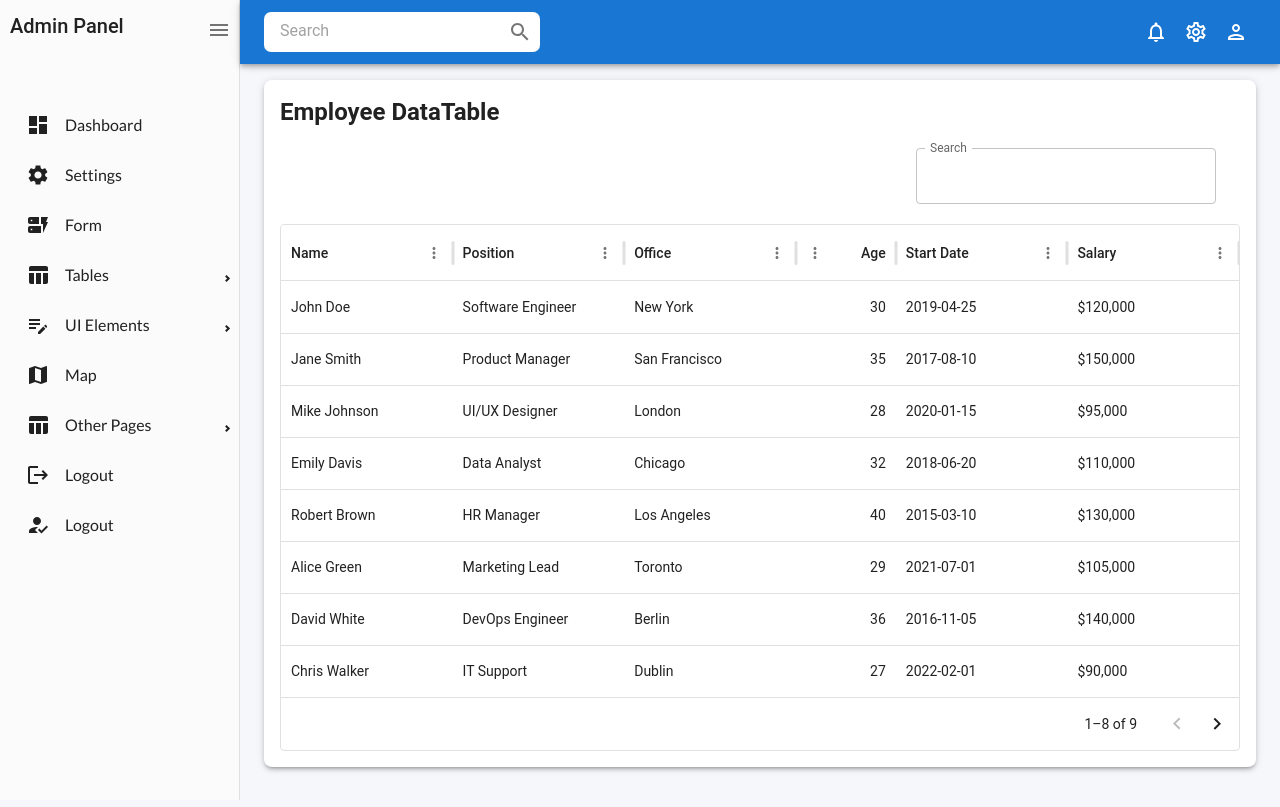
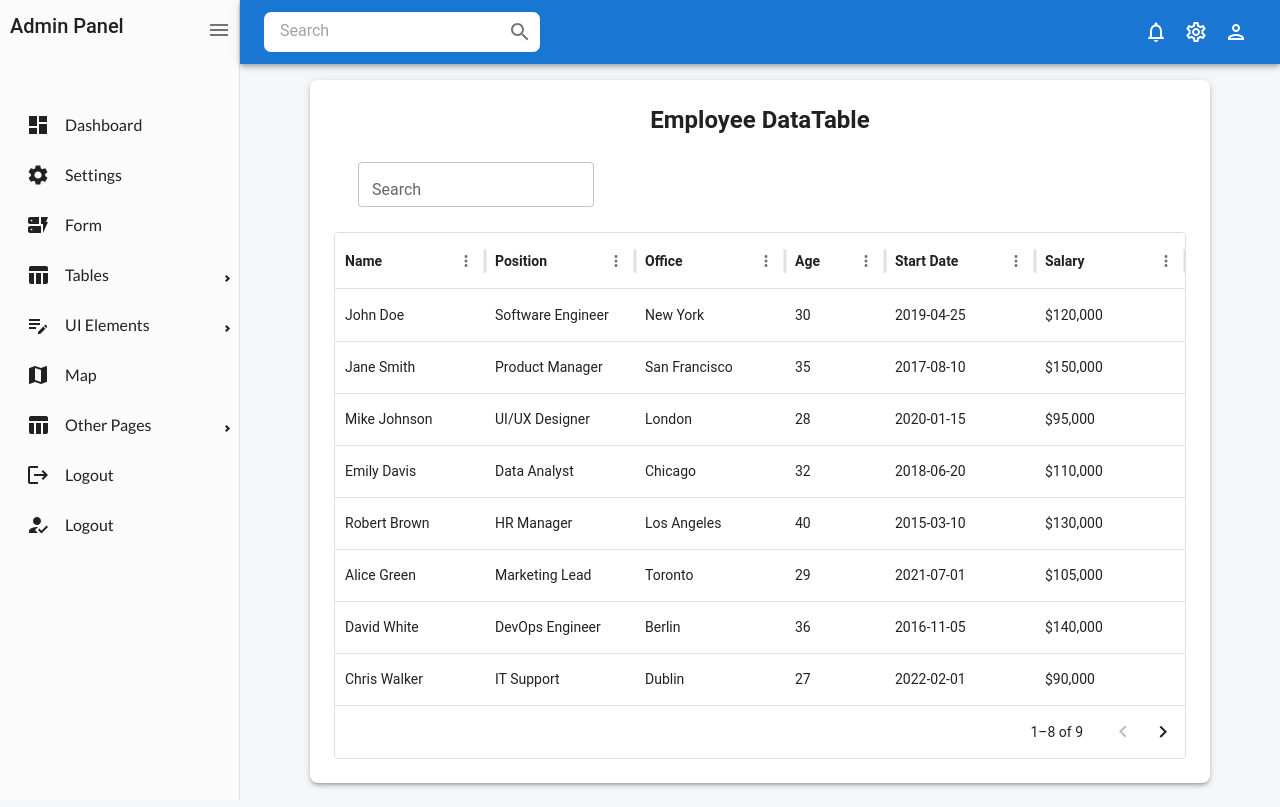
Before and after one commit to SaurabhNegis/Admin_panel, a React (Vite) app: page /dataTable in a window 1280 px wide. Built offline with nearby package versions, Linux system fonts and the light colour scheme; a web font is replaced by a local one.

Commit message:
columns edited  for alignment to left

```diff
--- a/src/pages/Tables/DataTable.jsx
+++ b/src/pages/Tables/DataTable.jsx
@@ -1,16 +1,17 @@
 import React, { useState } from "react";
-import { Box, Typography, TextField, Toolbar, InputAdornment } from "@mui/material";
+import { Box, Typography, TextField, Toolbar } from "@mui/material";
 import { DataGrid } from "@mui/x-data-grid";
 
 // Columns definition for the DataGrid
 const columns = [
-  { field: "name", headerName: "Name", flex: 1, minWidth: 150 },
-  { field: "position", headerName: "Position", flex: 1, minWidth: 150 },
-  { field: "office", headerName: "Office", flex: 1, minWidth: 150 },
-  { field: "age", headerName: "Age", type: "number", flex: 0.5, minWidth: 100 },
-  { field: "startDate", headerName: "Start Date", flex: 1, minWidth: 150 },
-  { field: "salary", headerName: "Salary", flex: 1, minWidth: 150 },
+    { field: "name", headerName: "Name", flex: 1, minWidth: 150, headerClassName: 'bold-header', headerAlign: 'left', align: 'left' },
+    { field: "position", headerName: "Position", flex: 1, minWidth: 150, headerClassName: 'bold-header', headerAlign: 'left', align: 'left' },
+    { field: "office", headerName: "Office", flex: 1, minWidth: 150, headerClassName: 'bold-header', headerAlign: 'left', align: 'left' },
+    { field: "age", headerName: "Age", type: "number", flex: 0.5, minWidth: 100, headerClassName: 'bold-header', headerAlign: 'left', align: 'left' },
+    { field: "startDate", headerName: "Start Date", flex: 1, minWidth: 150, headerClassName: 'bold-header', headerAlign: 'left', align: 'left' },
+    { field: "salary", headerName: "Salary", flex: 1, minWidth: 150, headerClassName: 'bold-header', headerAlign: 'left', align: 'left' },
   ];
+
 
 // Sample data rows for the DataGrid
 const rows = [
@@ -26,7 +27,7 @@ const rows = [
 ];
 
 const DataTable = () => {
-  const [searchText, setSearchText] = useState('');
+  const [searchText, setSearchText] = useState("");
 
   const handleSearch = (event) => {
     setSearchText(event.target.value);
@@ -34,36 +35,49 @@ const DataTable = () => {
 
   // Filter rows based on search text
   const filteredRows = rows.filter((row) =>
-    Object.values(row).some((value) =>
+    Object.values(row).some(
+      (value) =>
         value.toString().toLowerCase().includes(searchText.toLowerCase())
     )
   );
 
   return (
-    <Box sx={{ height: "auto", width: "100%", boxShadow: 3, borderRadius: 2, bgcolor: "white", p: 2 }}>
-      <Typography variant="h5" sx={{ mb: 2, fontWeight: "bold" }}>
+    <Box
+      sx={{
+        width: "100%",
+        maxWidth: "900px",
+        mx: "auto",
+        p: { xs: 1, sm: 2, md: 3 },
+        bgcolor: "white",
+        borderRadius: 2,
+        boxShadow: 3,
+      }}
+    >
+      <Typography variant="h5" sx={{ mb: 2, fontWeight: "bold", textAlign: "center" }}>
         Employee DataTable
       </Typography>
 
       {/* Search Bar */}
-      <Toolbar sx={{ display: "flex", justifyContent: "flex-end" }}>
+      <Toolbar sx={{ display: "flex", }}>
   <TextField
     variant="outlined"
     label="Search"
     value={searchText}
     onChange={handleSearch}
-          fullWidth
-          sx={{ maxWidth: 300,
-           }}
-          InputProps={{
-            startAdornment: (
-              <InputAdornment position="start"></InputAdornment>
-            ),
+    sx={{
+      "& .MuiOutlinedInput-root": {
+        height: "45px", // Controls input height
+      },
+      "& .MuiInputBase-input": {
+        padding: "8px", // Adjust inner text padding
+      },
     }}
   />
 </Toolbar>
 
+
       {/* DataGrid */}
+      <Box sx={{ width: "100%", padding:0, margin:0, overflowX: "auto" }}>
       <DataGrid
   rows={filteredRows}
   columns={columns}
@@ -71,8 +85,20 @@ const DataTable = () => {
   rowsPerPageOptions={[5, 10, 15]}
   initialState={{ pagination: { paginationModel: { pageSize: 8 } } }}
   disableRowSelectionOnClick
-        sx={{ fontSize: 14, marginTop: 2 }}
+  sx={{
+    fontSize: 14,
+    marginTop: 2,
+    '& .MuiDataGrid-columnHeaderTitle': {
+      fontWeight: 'bold',
+      textAlign: 'left',
+    },
+    '& .MuiDataGrid-cell': {
+      textAlign: 'left',
+    },
+  }}
 />
+
+      </Box>
     </Box>
   );
 };
```
Lines whose indentation alone changed are shown as unchanged.
